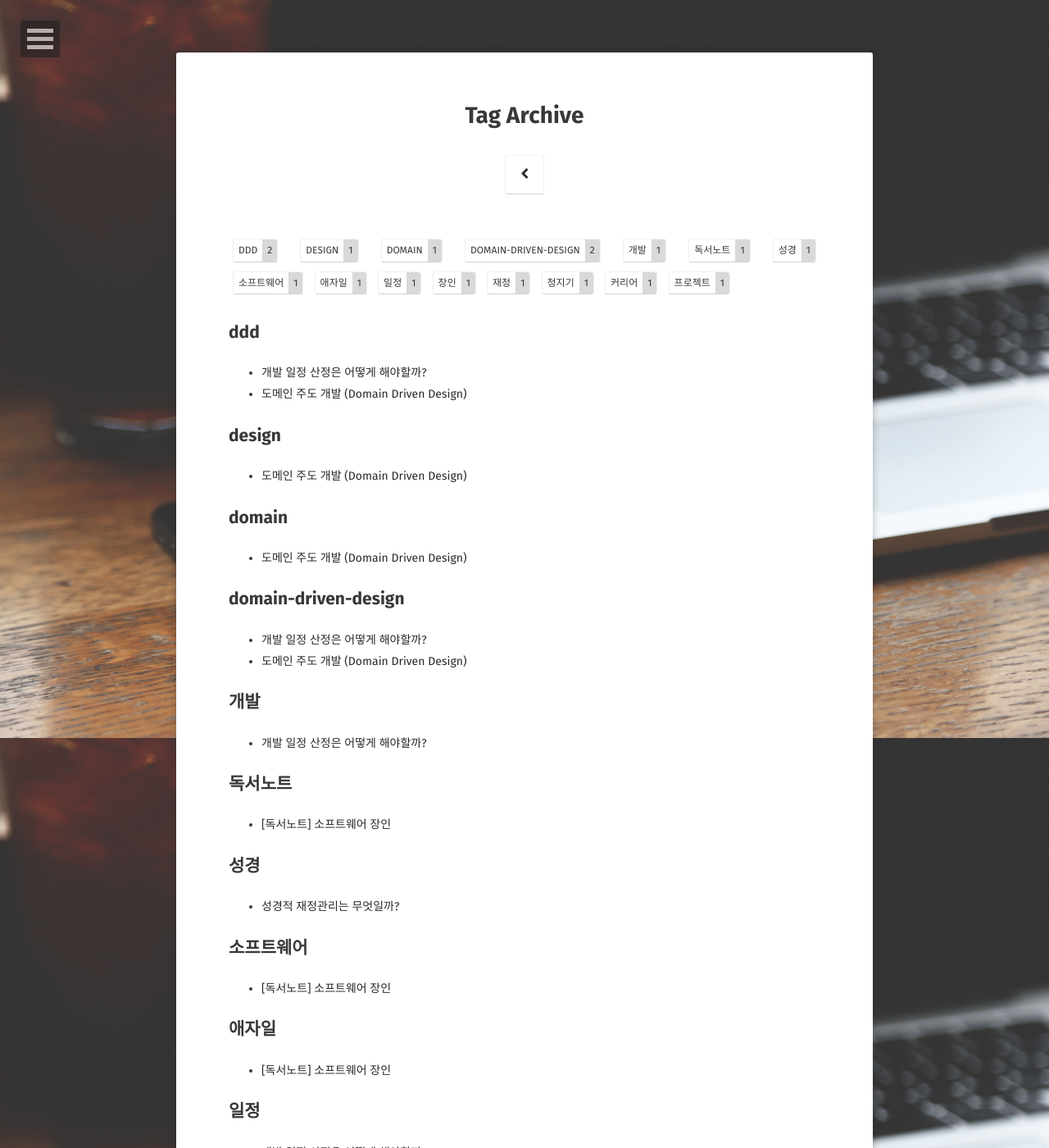
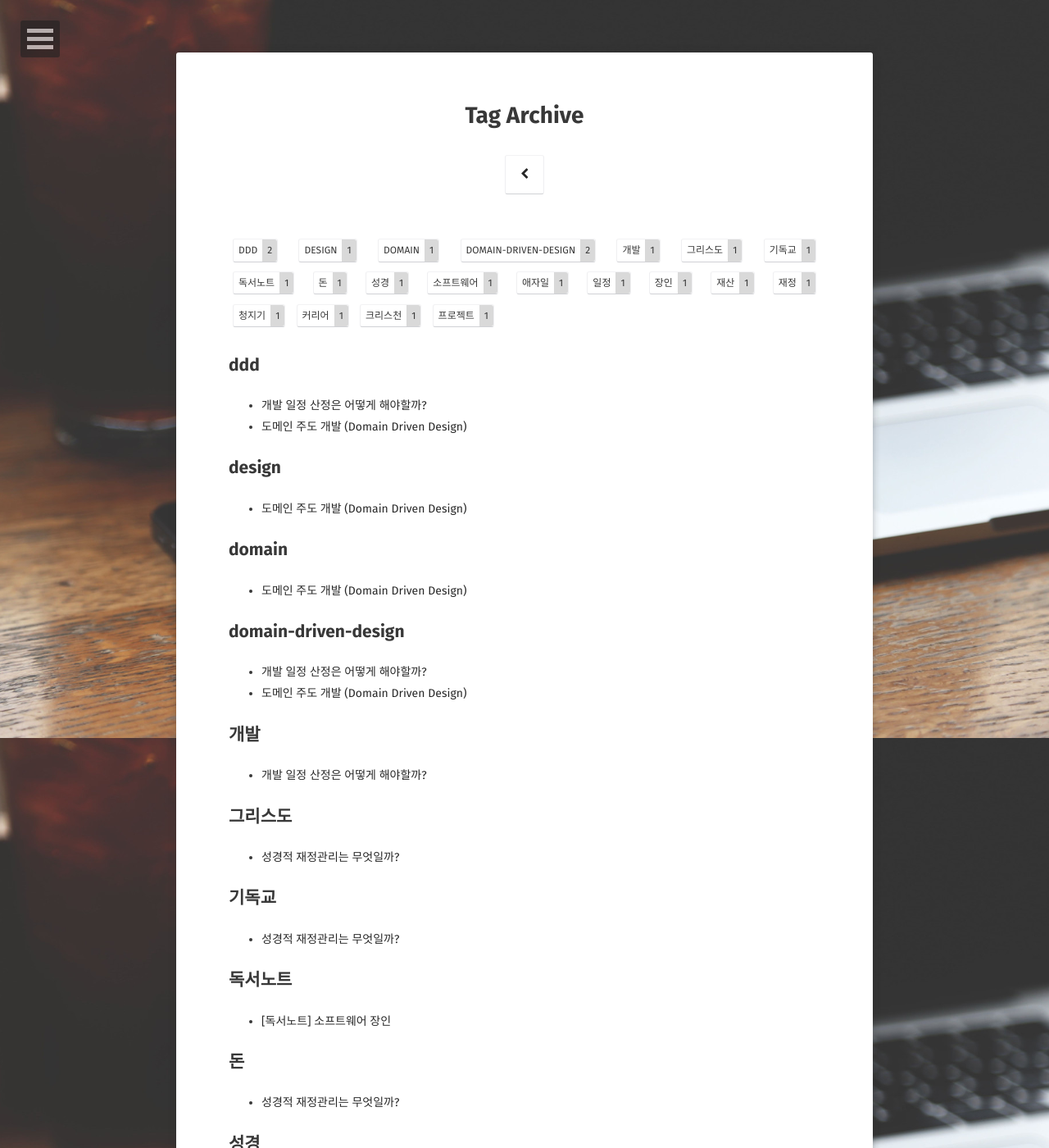
Before and after one commit to ryandev421/ryanpark91.github.io, a Jekyll site: the page built from tags/index.html, in a window 1280 px wide and 1400 px high. Shown: the whole window at 82% size. Built offline with Jekyll 4.4.1, drawn with Linux system fonts in a browser that asks for light colours; some web fonts are replaced; some of the changed text lies outside the part shown.

Commit message:
태그 추가

```diff
--- a/_posts/etc/2017-01-27-navigating-finances.md
+++ b/_posts/etc/2017-01-27-navigating-finances.md
@@ -3,7 +3,7 @@ layout: post
 title: 성경적 재정관리는 무엇일까?
 date: 2017-01-27
 excerpt: "내가 출석하고 있는 교회내에 있는 '재정학교'라는 훈련을 받으면서 내용을 요약하였다."
-tags: [성경, 재정, 청지기]
+tags: [성경, 재정, 돈, 재산, 청지기, 그리스도, 크리스천, 기독교]
 comments: true
 ---
 
```
